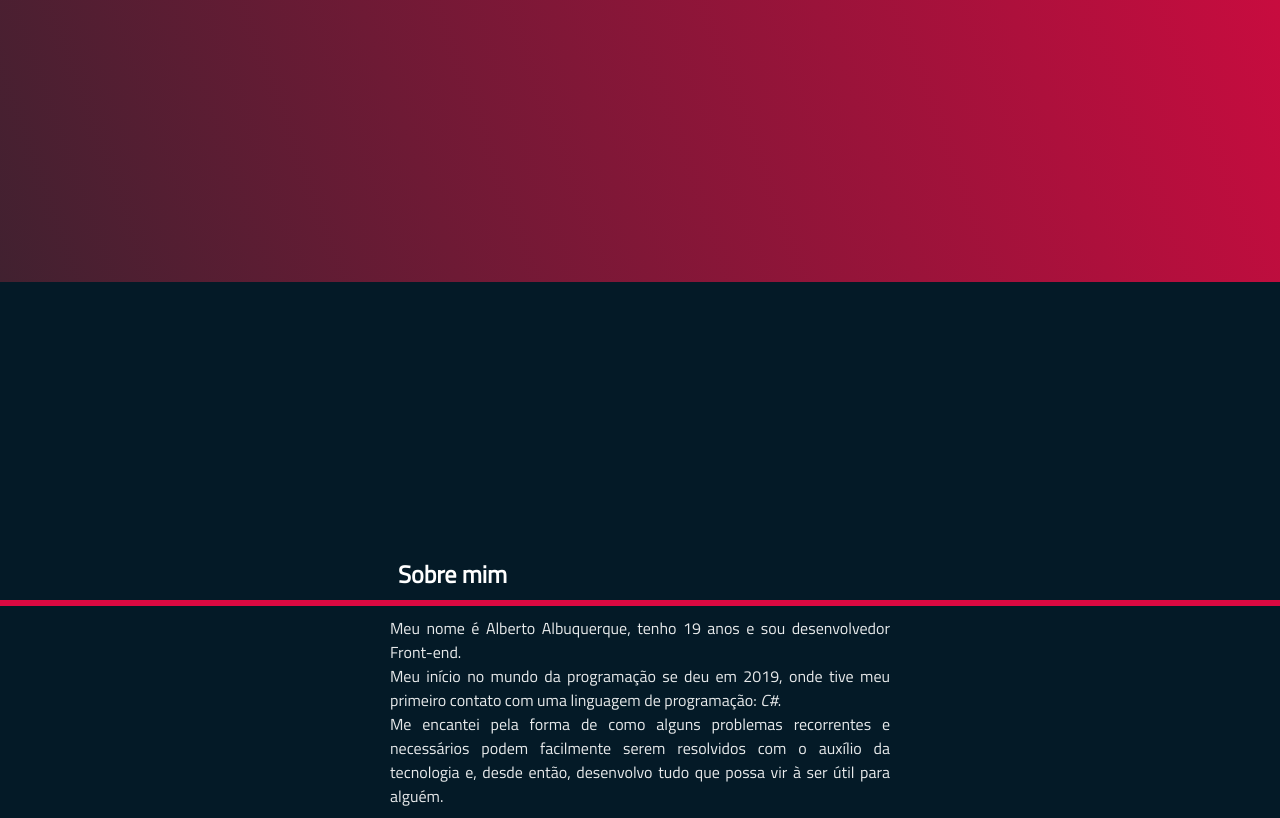
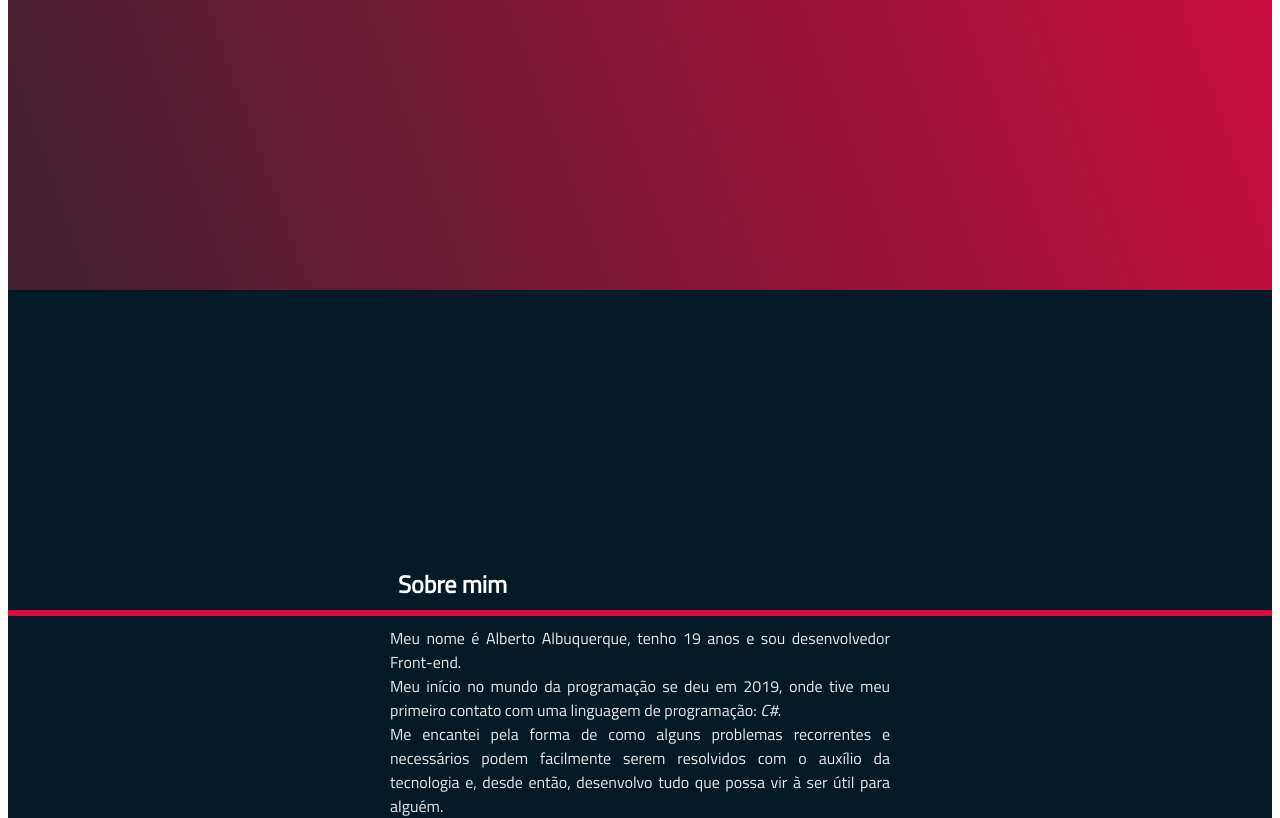
Before and after one commit to allbertuu/portfolio, a React (Create React App) app: page / in a window 1280 px wide. Shown: the part 518-1336 px from the top of the page. Built offline with nearby package versions, Linux system fonts and the light colour scheme.

Commit message:
update code (quality)

```diff
--- a/src/assets/sass/Button.module.scss
+++ b/src/assets/sass/Button.module.scss
@@ -1,3 +1,4 @@
+// Colors
 @import "./variables/colors/colors.scss";
 
 @keyframes animate {
@@ -91,8 +92,6 @@
   &.md {
     font-size: 1rem;
 
-    // border: 1px solid white;
-
     &::before {
       content: "";
       position: absolute;
--- a/src/assets/sass/CardProject.scss
+++ b/src/assets/sass/CardProject.scss
@@ -1,3 +1,4 @@
+// Colors
 @import "./variables/colors/colors.scss";
 
 /* From cssbuttons.io by @gagan-gv */
--- a/src/assets/sass/Home.scss
+++ b/src/assets/sass/Home.scss
@@ -1,5 +1,6 @@
+// Colors
 @import "./variables/colors/colors.scss";
-
+// Headings
 @import "./variables/typography/headings.scss";
 
 @keyframes scaleUpH1 {
--- a/src/assets/sass/Projetos.scss
+++ b/src/assets/sass/Projetos.scss
@@ -1,3 +1,4 @@
+// Colors
 @import "./variables/colors/colors.scss";
 
 .s_projects {
--- a/src/index.css
+++ /dev/null
@@ -1,9 +0,0 @@
-@tailwind base;
-@tailwind components;
-@tailwind utilities;
-
-* {
-  margin: 0;
-  padding: 0;
-  box-sizing: border-box;
-}
```
Also changed, not shown: src/App.scss (+6 -1 lines), src/index.js (+0 -7 lines).
